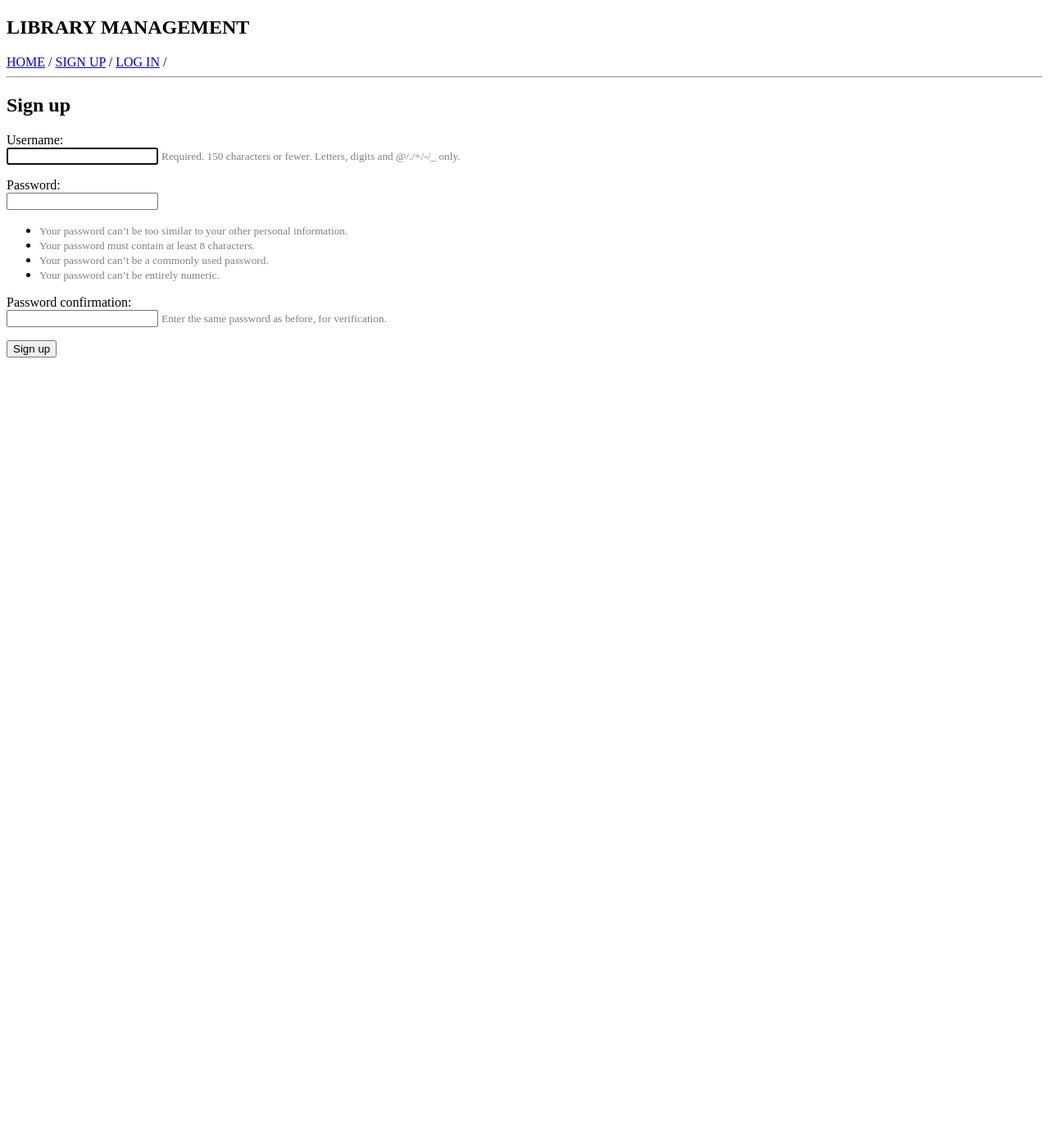
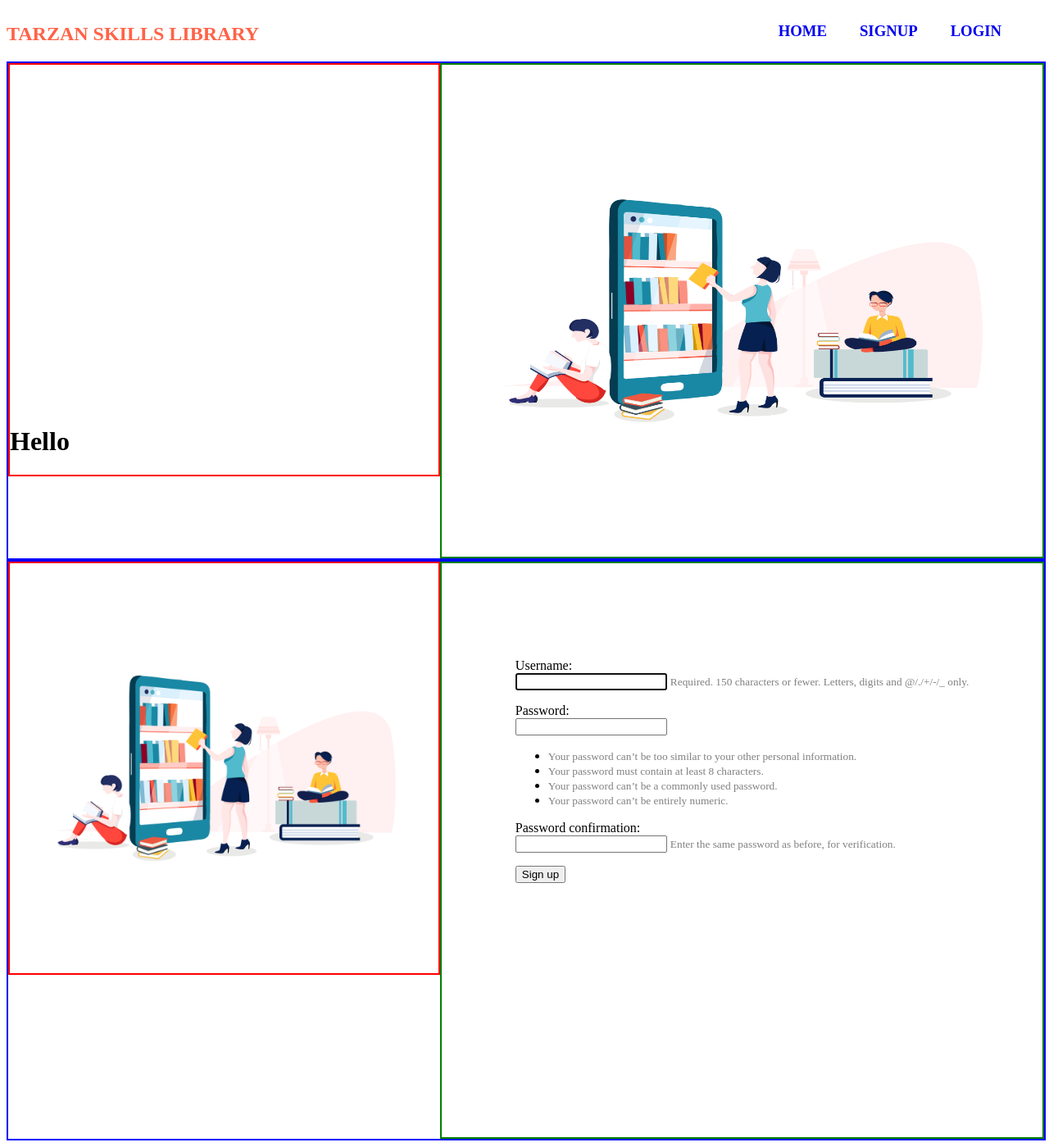
Before and after one commit to au006tx/django-authentication, a Django app: page /signup/ in a window 1280 px wide. Shown: the whole page at 82% size. Before the commit the page ends 436 px from the top, so only its background shows below. Run offline with Django 3.2, Linux system fonts and the light colour scheme.

Commit message:
updated signup

```diff
--- /dev/null
+++ b/mysite/webapp/static/css/base.css
@@ -0,0 +1,81 @@
+
+a {
+    text-decoration: none;
+}
+
+.header-main {
+    display: flex;
+    flex-direction: row;
+    justify-content: space-between;
+}
+
+.header-left {
+    display: flex;
+    flex-direction: row;
+    color: tomato;
+
+}
+
+.header-right {
+    display: flex;
+    flex-direction: row;
+    margin-right: 30px;
+}
+
+.header {
+    display: flex;
+    color: #6495ED;
+    justify-content: center;
+    border: 1px solid black;
+}
+
+.content-main {
+    display: flex;
+    justify-content: flex-start;
+    flex-direction: row;
+    width: 100%;
+    height: 50%;
+    border: 2px solid blue;
+}
+
+.content-left {
+    display: flex;
+    flex-direction: column;
+    width: 50%;
+    height: 500px;
+    border: 2px solid red;
+    justify-content: flex-end;
+
+}
+
+.content-right {
+    display: flex;
+    flex-direction: row;
+    width: 70%;
+    height: 600px;
+    border: 2px solid green;
+}
+
+/* .inner-content{
+    display: flex;
+    flex-direction: column;
+    margin-left: 60px;
+    margin-top: 90px;
+    border: 2px solid brown;
+    width: 100%;
+    height: 50%;
+    justify-content: space-between;
+
+} */
+
+.signup-content-right {
+    display: flex;
+    flex-direction: row;
+    width: 70%;
+    height: 600px;
+    border: 2px solid green;
+    background-color: white;
+    justify-content: center;
+    padding-top: 100px
+
+}
--- a/mysite/webapp/templates/registration/base.html
+++ b/mysite/webapp/templates/registration/base.html
@@ -1,18 +1,36 @@
+{% load static %}
 <!doctype html>
 <html>
     <head>
         <meta charset="utf-8">
         <title> {% block title %} {% endblock %}</title>
+        <link href="{% static 'css/base.css' %}" rel="stylesheet" type="text/css">
     </head>
     <body>
-        <h2> LIBRARY MANAGEMENT </h2>
-        <a href={% url 'home' %}>HOME</a> /
-        <a href={% url 'signup' %}>SIGN UP</a> /
-        <a href={% url 'login' %}>LOG IN</a> /
+        <div class='header-main'>
+            <div class='header-left'>
+                <h2> TARZAN SKILLS LIBRARY </h2>
+            </div>
+            <div class='header-right'>
+                <h3 style="padding-right:20px; padding-left:20px;"> <a href={% url 'home' %}>HOME</a>  </h3>
+                <h3 style="padding-right:20px; padding-left:20px;"> <a href={% url 'signup' %}>SIGNUP</a> </h3>
+                <h3 style="padding-right:20px; padding-left:20px;"> <a href={% url 'login' %}>LOGIN</a> </h3>
+            </div>
+        </div>
+        <div class='content-main'>
+            <div class="content-left">
+                <div class='inner-content'>
+                    <h1> Hello </h1>
+                </div>
 
-        <hr />
+            </div>
+            <div class="content-right">
+                <img src="{% static 'img/base.jpg' %}" alt="base" width=100%, height=100%/>
+            </div>
+        </div>
         {% block content %}
 
         {% endblock %}
+
     </body>
 </html>
--- a/mysite/webapp/templates/registration/home.html
+++ b/mysite/webapp/templates/registration/home.html
@@ -2,5 +2,4 @@
 {% block content %}
     <h4> Hey! Welcome {{user.username}} </h4>
     <p> Total Number of Users Registered = <b> {{ count }} </b>  </p>
-
 {% endblock %}
--- a/mysite/webapp/templates/registration/signup.html
+++ b/mysite/webapp/templates/registration/signup.html
@@ -1,9 +1,35 @@
 
 
 {% extends 'base.html' %}
+{% load static %}
 
 {% block content %}
-  <h2>Sign up</h2>
+
+  <!-- <h2 style="display:flex; justify-content: center;">Sign up</h2> -->
+  <!-- <div style="display:flex; justify-content: flex-start; background-color: deepskyblue; margin-left: 300px; margin-right: 300px;">
+
+    <form style="padding-left: 10px" method="post">
+        {% csrf_token %}
+        {% for field in form %}
+          <p>
+            {{ field.label_tag }}<br>
+            {{ field }}
+            {% if field.help_text %}
+              <small style="color: grey">{{ field.help_text }}</small>
+            {% endif %}
+            {% for error in field.errors %}
+              <p style="color: red">{{ error }}</p>
+            {% endfor %}
+          </p>
+        {% endfor %}
+        <button type="submit">Sign up</button>
+      </form>
+  </div> -->
+  <div class='content-main'>
+      <div class="content-left">
+          <img src="{% static 'img/base.jpg' %}" alt="base" width=100%, height=100%/>
+      </div>
+      <div class="signup-content-right">
           <form method="post">
               {% csrf_token %}
               {% for field in form %}
@@ -20,4 +46,8 @@
               {% endfor %}
               <button type="submit">Sign up</button>
             </form>
+
+      </div>
+  </div>
+
 {% endblock %}
```
Also changed, not shown: mysite/webapp/templates/registration/check.html (added, +14 -0 lines), mysite/webapp/templates/registration/login.html (+15 -0 lines), mysite/db.sqlite3, mysite/webapp/static/img/base.jpg (added). Lines whose indentation alone changed are shown as unchanged.
